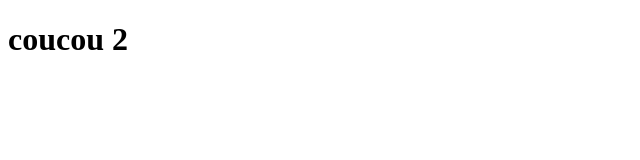
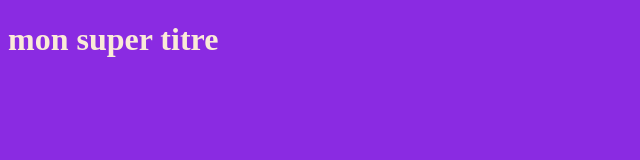
Before and after one commit to Saramiloudi/myProject, a plain HTML site: page index.html in a window 1280 px wide. Shown: the whole page, without its empty margins (0-640 px from the left). Drawn offline with Linux system fonts and the light colour scheme.

Commit message:
we add css style

```diff
--- a/index.html
+++ b/index.html
@@ -4,9 +4,9 @@
     <meta charset="UTF-8">
     <title>Title</title>
     <script src="index.js"></script>
-
+    <link rel="stylesheet" href="styles.css">
 </head>
-<body>
-<h1> coucou 2</h1>
+<body class="background title">
+<h1> mon super titre </h1>
 </body>
 </html>
--- /dev/null
+++ b/styles.css
@@ -0,0 +1,6 @@
+.background{
+    background-color: blueviolet;
+}
+.title{
+    color:antiquewhite;
+}
```
